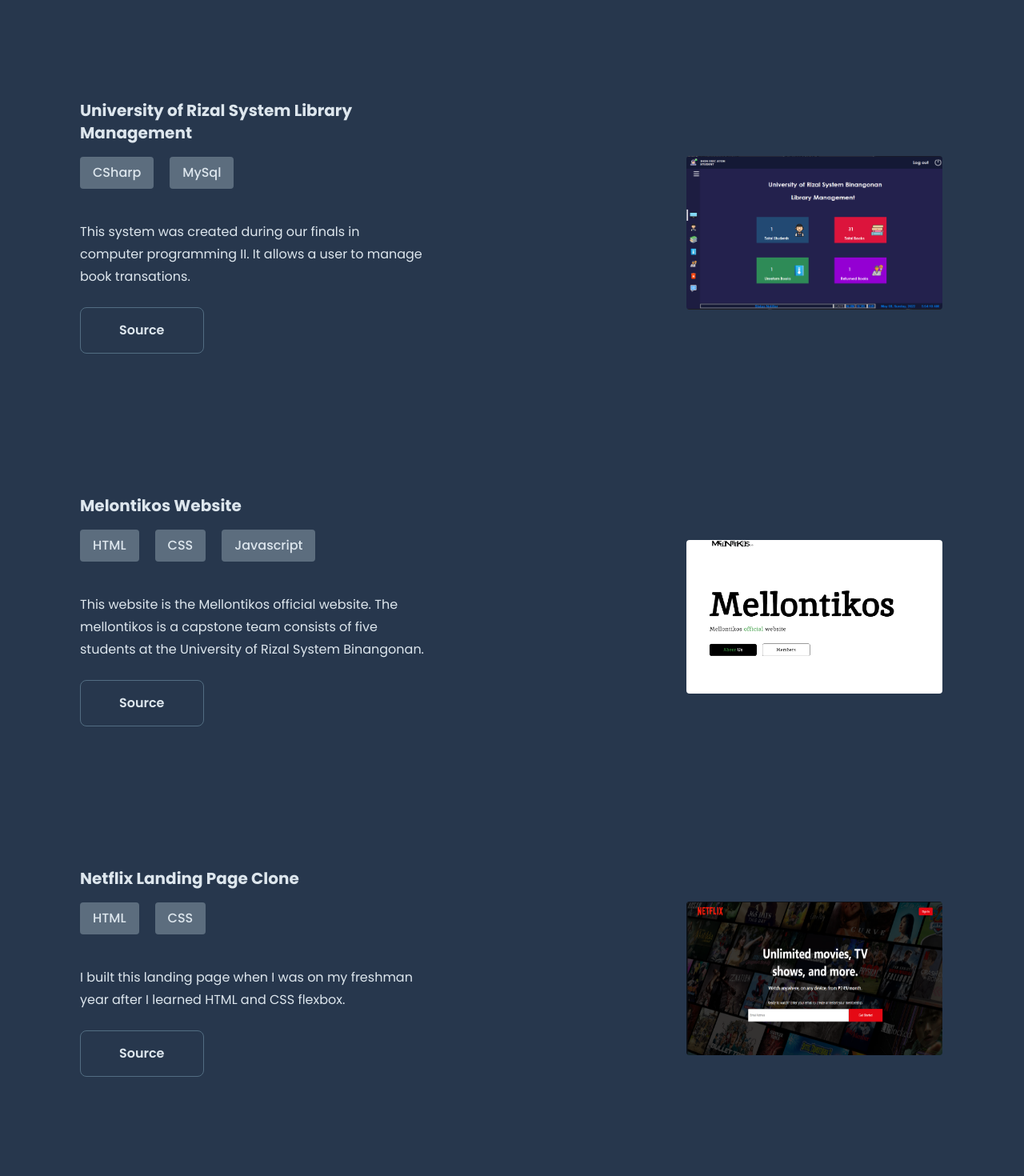
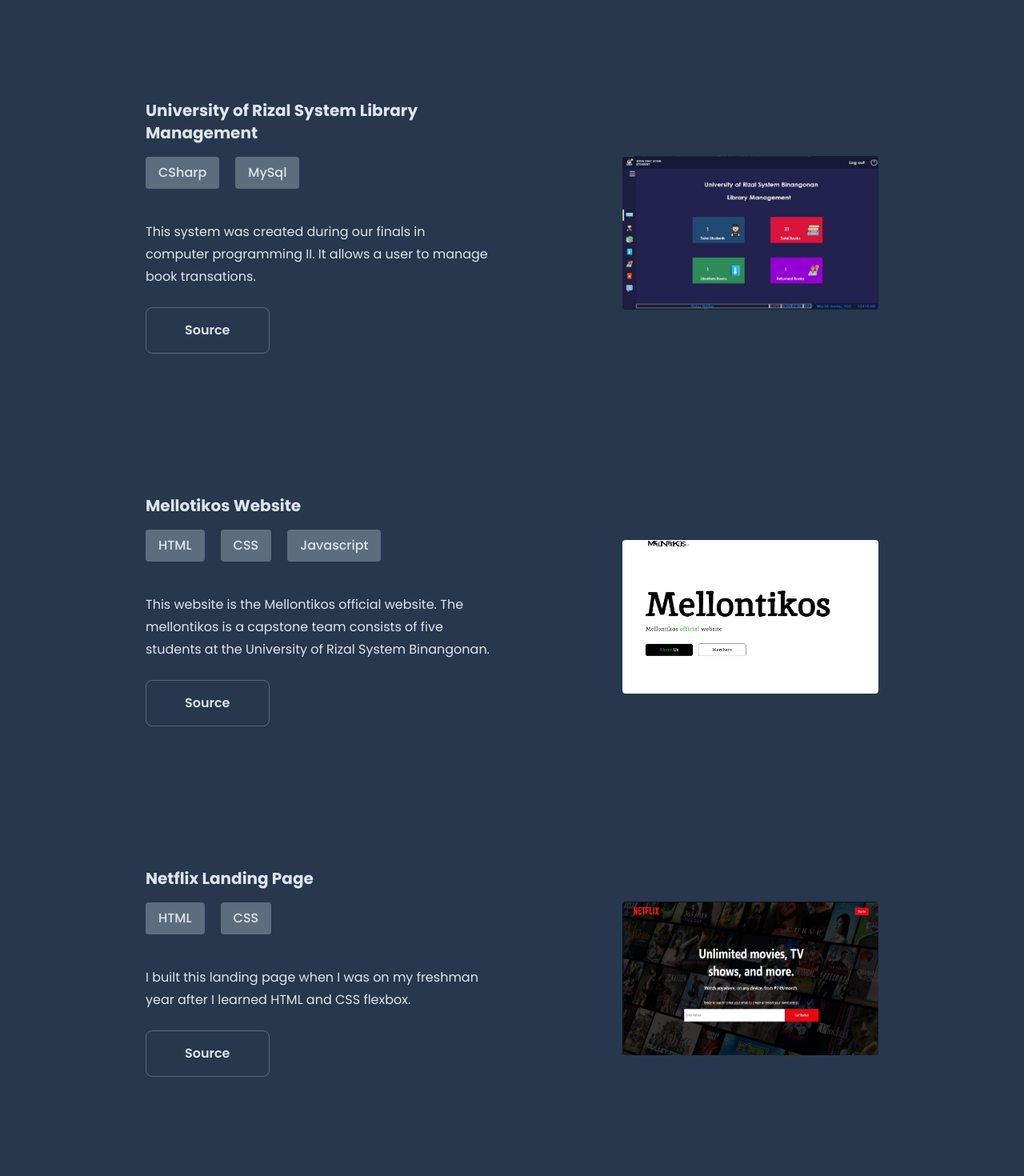
Before and after one commit to Jhoneric12/react-portfolio, a React (Vite) app: page / in a window 1280 px wide. Shown: the part 860-2330 px from the top of the page at 80% size. Built offline with nearby package versions, Linux system fonts and the light colour scheme; a web font is replaced by a local one.

Commit message:
modify flex in about and project section

```diff
--- a/src/components/ProjectList.jsx
+++ b/src/components/ProjectList.jsx
@@ -11,8 +11,8 @@
 
   return (
     <div className="container">
-        <div className="project flex justify-between mb-40">
-            <div className="first flex flex-col w-[40%] ">
+        <div className="project mb-40 flex justify-around">
+            <div className="first flex flex-col w-[40%]">
                 <h1 className='text-xl text-fonts font-bold mb-4'>University of Rizal System Library Management</h1>
                 <div className="languages flex mb-10 " data-aos="fade-up">
                     <Languages lang = 'CSharp'/>
@@ -25,45 +25,44 @@
                 <a href="https://github.com/Jhoneric12/Library_Management_System" target='blank'><Button btnText = {btnText}/></a>
                 </div>
             </div>
-            <div className="second flex items-center justify-center w-[30%]" data-aos="fade-left">
+            <div className="second flex items-center justify-center" data-aos="fade-left">
                 <img className=' proj-img rounded w-[20rem] h-[12rem]'src={URSBLibrary} alt="" />
             </div>
         </div>
-        <div className="project flex justify-between mb-40">
-            <div className="first flex flex-col w-[40%] ">
-                <h1 className='text-xl text-fonts font-bold mb-4'>Melontikos Website</h1>
-                <div className="languages flex justify-between w-[28%] mb-10"  data-aos="fade-up">
-                    <Languages lang  = 'HTML'/>
-                    <Languages lang  = 'CSS'/>
-                    <Languages lang  = 'Javascript'/>
+        <div className="project mb-40 flex justify-around">
+            <div className="first flex flex-col w-[40%]">
+                <h1 className='text-xl text-fonts font-bold mb-4'>Mellotikos Website</h1>
+                <div className="languages flex mb-10 " data-aos="fade-up">
+                    <Languages lang = 'HTML'/>
+                    <Languages lang = 'CSS'/>
+                    <Languages lang = 'Javascript'/>
                 </div>
-                <div className="description mb-6 ">
+                <div className="description mb-6 w">
                     <p className='text-fonts text-based font-regular leading-7'>This website is the Mellontikos official website. The mellontikos is a capstone team consists of five students at the University of Rizal System Binangonan.</p>
                 </div>
                 <div className="btn mb-4">
-                    <a href="https://github.com/Jhoneric12/Mellontikos-Website" target='blank'><Button btnText = {btnText}/></a>
+                <a href="https://github.com/Jhoneric12/Mellontikos-Website" target='blank'><Button btnText = {btnText}/></a>
                 </div>
             </div>
-            <div className="second   flex items-center justify-center w-[30%]" data-aos="fade-left">
+            <div className="second flex items-center justify-center" data-aos="fade-left">
                 <img className=' proj-img rounded w-[20rem] h-[12rem]'src={Mellontikos} alt="" />
             </div>
         </div>
-        <div className="project flex justify-between mb-40">
-            <div className="first flex flex-col w-[40%] ">
-                <h1 className='text-xl text-fonts font-bold mb-4'>Netflix Landing Page Clone</h1>
-                <div className="languages flex justify-between w-[28%] mb-10"  data-aos="fade-up">
-                    <Languages lang  = 'HTML'/>
-                    <Languages lang  = 'CSS'/>
-                    {/* <Languages lang  = 'Javascript'/> */}
+        <div className="project mb-40 flex justify-around">
+            <div className="first flex flex-col w-[40%]">
+                <h1 className='text-xl text-fonts font-bold mb-4'>Netflix Landing Page</h1>
+                <div className="languages flex mb-10 " data-aos="fade-up">
+                    <Languages lang = 'HTML'/>
+                    <Languages lang = 'CSS'/>
                 </div>
-                <div className="description mb-6 ">
+                <div className="description mb-6 w">
                     <p className='text-fonts text-based font-regular leading-7'>I built this landing page when I was on my freshman year after I learned HTML and CSS flexbox.</p>
                 </div>
                 <div className="btn mb-4">
-                    <a href="https://netflixclonejeaton.netlify.app/" target='blank'><Button btnText = {btnText}/></a>
+                <a href="https://github.com/Jhoneric12/Netflix-Landing-Page-Clone" target='blank'><Button btnText = {btnText}/></a>
                 </div>
             </div>
-            <div className="second   flex items-center justify-center w-[30%]" data-aos="fade-left">
+            <div className="second flex items-center justify-center" data-aos="fade-left">
                 <img className=' proj-img rounded w-[20rem] h-[12rem]'src={Netflix} alt="" />
             </div>
         </div>
--- a/src/sections/About.jsx
+++ b/src/sections/About.jsx
@@ -10,9 +10,10 @@
   return (
     <div className="container h-screen w-full">
         <SectionTitle title = 'About Me'/>
-        <div className="div flex justify-between items-center">
-            <div className="first w-[50%]">
+        <div className="div flex justify-around items-center">
+            <div className="first w-[40%]">
                 <div className="about-me">
+                <h1 className='text-fonts text-xl font-bold mb-7'>Personal Information</h1>
                 <p className='text-fonts text-based font-regular leading-7 mb-4'>The name is Jhon Eric Dormido Aton. Currently studying at the University of Rizal System taking Bachelor of Science in Information Technology. </p>
                 <p className='text-fonts text-based font-regular leading-7 mb-10'>I have been coding since I was in senior high school. I’m currently studying front - end developement and hoping to become a full - stack developer.</p>
                 </div>
@@ -30,8 +31,8 @@
                     <Button btnText = 'Resume'/>
                 </div>
             </div>
-            <div className="second w-[30%]" data-aos="fade-left">
-                <img className='my-img w-[20.875rem] h-[20.875rem] border-4 border-secondary' src={Me} alt="" />
+            <div className="second " data-aos="fade-left">
+                <img className='my-img w-[20.875rem] h-[21.875rem] border-4 border-secondary' src={Me} alt="" />
             </div>
         </div>
     </div>
--- a/src/sections/Foooter.jsx
+++ b/src/sections/Foooter.jsx
@@ -4,7 +4,7 @@
 
 function Foooter() {
   return (
-    <div className="container w-[full] border-t-2 border-secondary py-4 flex justify-between">
+    <div className="container w-[full] border-t-2 border-secondary py-4 flex justify-between mt-32">
         <div className="logo flex">
             <AnchorLink href='#hero'><h1 className='text-secondary text-lg font-bold hover:text-fonts transition duration-150 cursor-pointer'>JEA.</h1></AnchorLink>
         </div>
```
